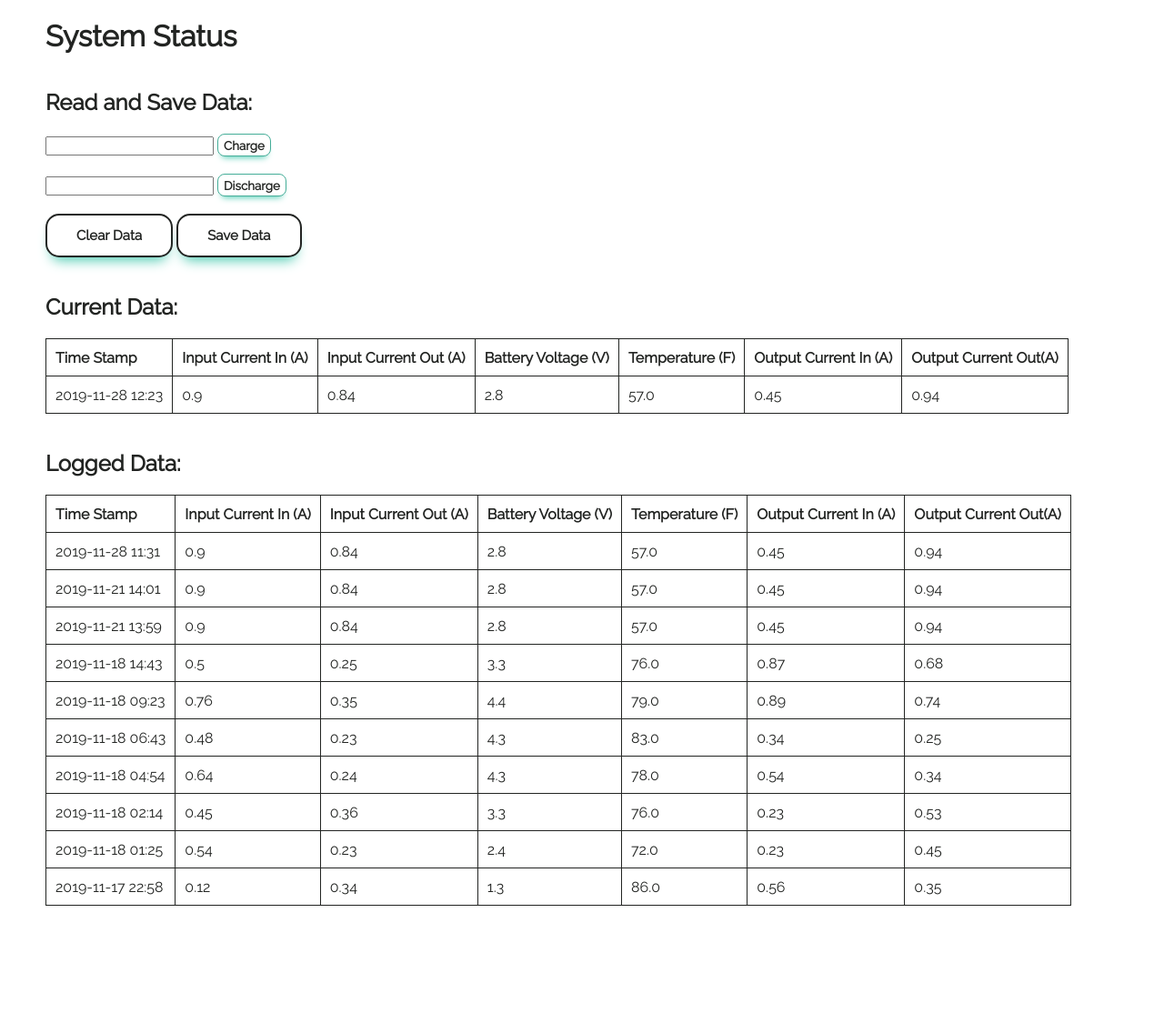
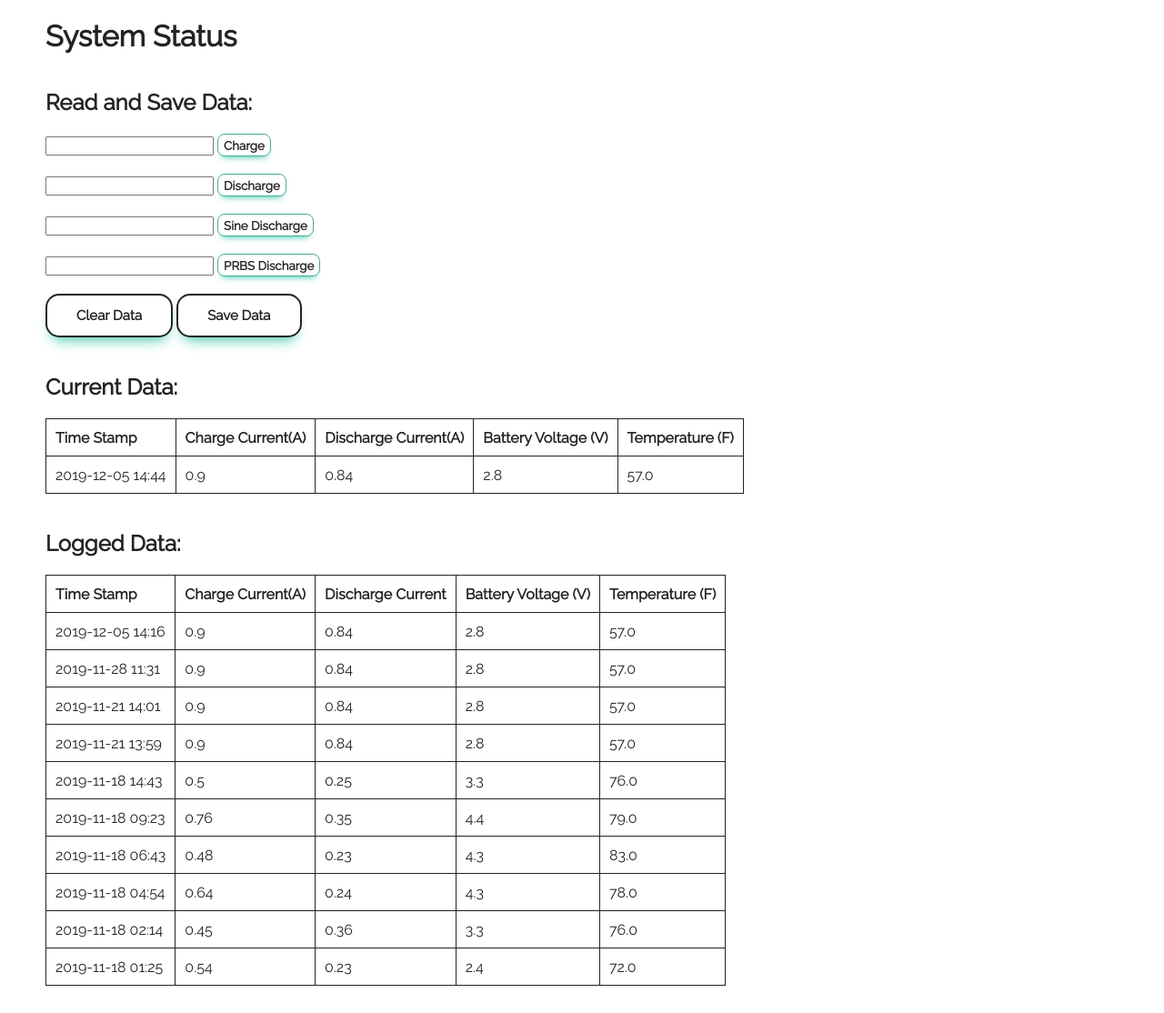
Before and after one commit to hannahjmlee/EmbeddedWebsite, a Flask app: page /data/ in a window 1280 px wide. Shown: the part 48-1162 px from the top of the page at 91% size. Before the commit the page ends 1044 px from the top, so only its background shows below. Run offline with Flask 2, Linux system fonts and the light colour scheme; some libraries are stand-ins or nearby versions.

Commit message:
fixed post data on data page

```diff
--- a/data/configuration.txt
+++ b/data/configuration.txt
@@ -1,4 +1,4 @@
-500
+123
 2.6
 3.8
 20.0
--- a/data/current_data.txt
+++ b/data/current_data.txt
@@ -1,7 +1,5 @@
-2019-11-28 12:23
+2019-12-05 14:44
 0.9
 0.84
 2.8
 57.0
-0.45
-0.94
--- a/data/input_data.txt
+++ b/data/input_data.txt
@@ -2,5 +2,3 @@
 0.84
 2.8
 57
-.45
-.94
--- a/data/log_data.txt
+++ b/data/log_data.txt
@@ -1,120 +1,95 @@
+2019-12-05 14:16
+0.9
+0.84
+2.8
+57.0
+
 2019-11-28 11:31
 0.9
 0.84
 2.8
 57.0
-0.45
-0.94
 
 2019-11-21 14:01
 0.9
 0.84
 2.8
 57.0
-0.45
-0.94
 
 2019-11-21 13:59
 0.9
 0.84
 2.8
 57.0
-0.45
-0.94
 
 2019-11-18 14:43
 0.5
 0.25
 3.3
 76.0
-0.87
-0.68
 
 2019-11-18 09:23
 0.76
 0.35
 4.4
 79.0
-0.89
-0.74
 
 2019-11-18 06:43
 0.48
 0.23
 4.3
 83.0
-0.34
-0.25
 
 2019-11-18 04:54
 0.64
 0.24
 4.3
 78.0
-0.54
-0.34
 
 2019-11-18 02:14
 0.45
 0.36
 3.3
 76.0
-0.23
-0.53
 
 2019-11-18 01:25
 0.54
 0.23
 2.4
 72.0
-0.23
-0.45
 
 2019-11-17 22:58
 0.12
 0.34
 1.3
 86.0
-0.56
-0.35
 
 2019-11-17 20:18
 0.44
 0.56
 6.4
 65.0
-0.56
-0.34
-
 
 2019-11-17 17:39
 0.23
 0.56
 6.4
 73.0
-0.56
-0.23
 
 2019-11-17 15:28
 0.68
 0.23
 4.6
 76.0
-0.23
-0.64
 
 2019-11-17 11:46
 0.16
 0.43
 5.3
 75.0
-0.46
-0.14
 
 2019-11-17 07:19
 0.13
 0.64
 4.6
 84.0
-0.27
-0.83
--- a/main.py
+++ b/main.py
@@ -137,7 +137,7 @@ def graphs():
         if (len(logged_data) == 10):
             break
         if(lines[i] == "\n"):
-            if(len(tmp) == 7):
+            if(len(tmp) == 5):
                 logged_data.append(tmp)
             tmp = []
             continue
@@ -146,8 +146,6 @@ def graphs():
     input_current_in = []
     input_current_out = []
     voltage = []
-    output_current_in = []
-    output_current_out = []
     temp = []
 
     for row in logged_data:
@@ -155,15 +153,10 @@ def graphs():
         input_current_out.insert(0, float(row[2]))
         voltage.insert(0, float(row[3]))
         temp.insert(0, float(row[4]))
-        output_current_in.insert(0, float(row[5]))
-        output_current_out.insert(0, float(row[6]))
 
-    print(voltage)
     x_values= list(range(1, len(logged_data)+1))
-
     return render_template('graphs.html', inputCurrentIn=input_current_in,
             inputCurrentOut=input_current_out, batteryVoltage=voltage,
-            outputCurrentIn=output_current_in, outputCurrentOut=output_current_out,
             temperature=temp, xPoints=x_values, numElements=len(logged_data))
 
 @app.route('/contact/')
@@ -183,22 +176,49 @@ def data():
             if(num):
                 charge_val = float(charge_val)
             # do stuff with charge
+            read_data()
+            return redirect(url_for('data'))
         except:
             pass
 
         try:
             discharge_val = request.form['discharge']
             discharge_val = discharge_val.rstrip()
-            print("Charging: ", discharge_val)
+            print("Discharging: ", discharge_val)
             num = isNumber(discharge_val)
             if(num):
                 discharge_val = float(discharge_val)
             # do stuff with charge
+            return redirect(url_for('data'))
+        except:
+            pass
+
+        try:
+            sine_discharge = request.form['sine_discharge']
+            sine_discharge = sine_discharge.rstrip()
+            print("Sine Discharging: ", sine_discharge)
+            num = isNumber(sine_discharge)
+            if(num):
+                sine_discharge = float(sine_discharge)
+            # do stuff with charge
+            return redirect(url_for('data'))
+        except:
+            pass
+
+        try:
+            prbs = request.form['PRBS_discharge']
+            prbs = prbs.rstrip()
+            print("Pseudo Random Binary Sequence Discharge: ", prbs)
+            num = isNumber(prbs)
+            if(num):
+                prbs = float(prbs)
+            # do stuff with charge
+            return redirect(url_for('data'))
         except:
             pass
     current_lines = f.readlines()
-    data = ["0000-00-00 00:00", "0.0", "0.0", "0.0", "0.0", "0.0", "0.0"]
-    size = 7
+    data = ["0000-00-00 00:00", "0.0", "0.0", "0.0", "0.0"]
+    size = 5
     i = 0
     if(len(current_lines) != 0):
         for value in current_lines:
@@ -219,7 +239,7 @@ def data():
         if (len(logged_data) == 10):
             break
         if(lines[i] == "\n"):
-            if(len(tmp) == 7):
+            if(len(tmp) == 5):
                 logged_data.append(tmp)
             tmp = []
             continue
--- a/templates/data.html
+++ b/templates/data.html
@@ -11,14 +11,6 @@
         $(function() {
             $('a#clearData').bind('click', function() {
                 $.getJSON('/clear_data',
-                    function(data) {
-                    });
-                window.location.reload();
-                return false;
-            });
-
-            $('input#readData').bind('click', function() {
-                $.getJSON('/read_data',
                     function(data) {
                     });
                 window.location.reload();
@@ -48,6 +40,14 @@
             <input name="discharge">
             <input type="submit" id=readData value="Discharge">
         </form> <br>
+        <form method="POST">
+            <input name="sine_discharge">
+            <input type="submit" id=readData value="Sine Discharge">
+        </form> <br>
+        <form method="POST">
+            <input name="PRBS_discharge">
+            <input type="submit" id=readData value="PRBS Discharge">
+        </form> <br>
         <form>
             <a href=# class="myButton" id=clearData >Clear Data</a>
             <a href=# class="myButton" id=writeData >Save Data</a>
@@ -56,12 +56,10 @@
             <table id="currentData">
                 <tr>
                     <th>Time Stamp</th>
-                    <th>Input Current In (A)</th>
-                    <th>Input Current Out (A)</th>
+                    <th>Charge Current(A)</th>
+                    <th>Discharge Current(A)</th>
                     <th>Battery Voltage (V)</th>
                     <th>Temperature (F)</th>
-                    <th>Output Current In (A)</th>
-                    <th>Output Current Out(A)</th>
                 </tr>
                 <tr>
                     {% for column in range(current_elements) %}
@@ -74,12 +72,10 @@
             <table id="loggedData">
                 <tr>
                     <th>Time Stamp</th>
-                    <th>Input Current In (A)</th>
-                    <th>Input Current Out (A)</th>
+                    <th>Charge Current(A)</th>
+                    <th>Discharge Current</th>
                     <th>Battery Voltage (V)</th>
                     <th>Temperature (F)</th>
-                    <th>Output Current In (A)</th>
-                    <th>Output Current Out(A)</th>
                 </tr>
                     {% for row in range(logged_elements) %}
                     <tr>
--- a/templates/graphs.html
+++ b/templates/graphs.html
@@ -5,8 +5,6 @@
         var inputCurrentIn = {{inputCurrentIn}};
         var inputCurrentOut = {{inputCurrentOut}};
         var batteryVoltage = {{batteryVoltage}};
-        var outputCurrentIn = {{outputCurrentIn}};
-        var outputCurrentOut = {{outputCurrentOut}};
         var temperature = {{temperature}};
         var xPoints = {{xPoints}};
         var numElements = {{numElements}};
@@ -20,8 +18,8 @@
         <h1>Graphs of the 10 Most Recent Measurements</h1>
         <div id="currentChartContainer" style="height: 360px; width: 75%;"></div><br>
         <script>makeCurrentChart("currentChartContainer",
-            "Input and Output Current Readings", {{inputCurrentIn}},
-            {{inputCurrentOut}}, {{outputCurrentIn}}, {{outputCurrentOut}}, {{xPoints}},
+            "Charge and Discharge Current Readings", {{inputCurrentIn}},
+            {{inputCurrentOut}}, {{xPoints}},
             {{numElements}});</script>
         <div id="voltageChartContainer" style="height: 360px; width: 75%;"></div><br>
         <script>makeChart("voltageChartContainer", "Voltage Readings", "Voltage (V)",
```
Also changed, not shown: data/temp.txt (+0 -25 lines), static/js/functions.js (+5 -22 lines).
